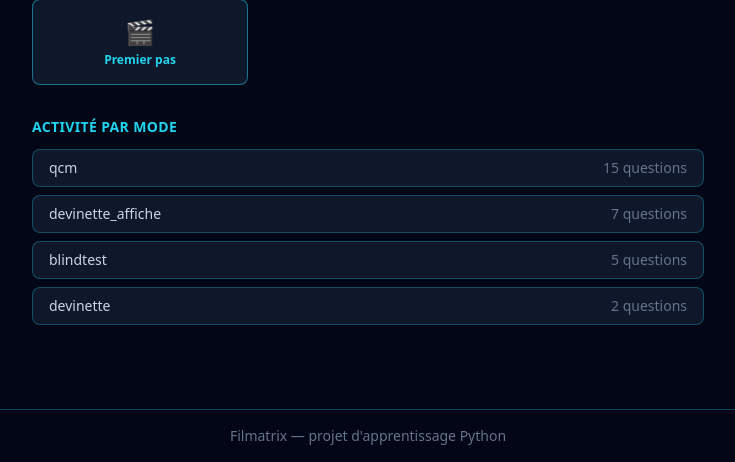
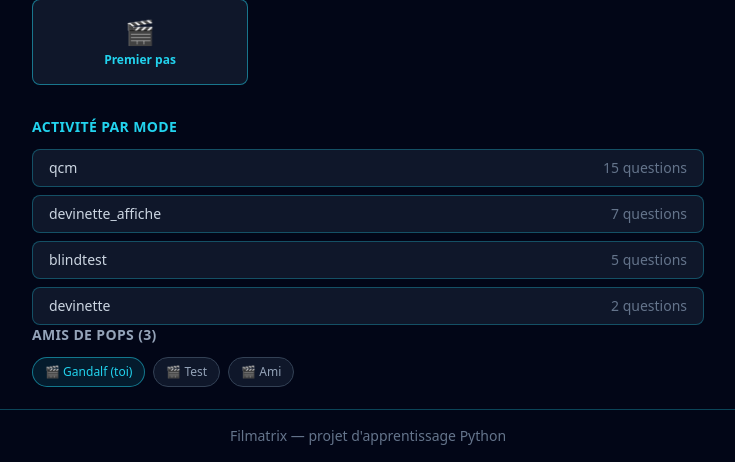
Before and after one commit to Pauline-hiez/filmatrix, a Flask app: page /joueur/5 in a window 1280 px wide. Shown: the part 338-800 px from the top of the page, without its empty margins (272-1007 px from the left). Run offline with Flask 3, Linux system fonts and the light colour scheme; a user stored in the database is signed in.

Commit message:
Affichage de la liste d'amis et amis en commun en page profil

```diff
--- a/app.py
+++ b/app.py
@@ -879,6 +879,14 @@ def create_app(database_uri: str | None = None) -> Flask:
                         }
                 )
 
+            viewed_user_friends = get_friends_list(viewed_user.id)
+            current_user_friends = get_friends_list(current_user.id)
+
+            current_user_friend_ids = {friend.id for friend in current_user_friends}
+            mutual_friends = [
+                    friend for friend in viewed_user_friends if friend.id in current_user_friend_ids
+                ]
+
             return render_template(
                     "profil_public.html",
                     viewed_user=viewed_user,
@@ -887,6 +895,8 @@ def create_app(database_uri: str | None = None) -> Flask:
                     level_info=level_info,
                     attempts_by_mode=attempts_by_mode,
                     all_badges=all_badges,
+                    viewed_user_friends=viewed_user_friends,
+                    mutual_friends=mutual_friends,
                 )
 
     @app.route("/notifications")
--- a/static/css/output.css
+++ b/static/css/output.css
@@ -1079,6 +1079,11 @@ video {
   border-color: rgb(34 211 238 / 0.1);
 }
 
+.border-slate-700 {
+  --tw-border-opacity: 1;
+  border-color: rgb(51 65 85 / var(--tw-border-opacity, 1));
+}
+
 .bg-cyan-400 {
   --tw-bg-opacity: 1;
   background-color: rgb(34 211 238 / var(--tw-bg-opacity, 1));
--- a/templates/profil_public.html
+++ b/templates/profil_public.html
@@ -56,5 +56,41 @@
     {% else %}
     <p class="text-slate-500">Aucune partie jouée pour le moment.</p>
     {% endif %}
+
+    {% if mutual_friends %}
+    <h3 class="text-sm font-bold text-cyan-400 uppercase tracking-wide mb-3 mt-8">
+        Amis en commun ({{ mutual_friends | length }})
+    </h3>
+    <div class="flex flex-wrap gap-2 mb-8">
+        {% for friend in mutual_friends %}
+        <a href="{{ url_for('public_profile', user_id=friend.id) }}"
+           class="text-xs bg-slate-900 border border-cyan-400/30 hover:border-cyan-400 text-slate-300 hover:text-cyan-400 px-3 py-1.5 rounded-full transition">
+            {{ friend.avatar or "🎬" }} {{ friend.username }}
+        </a>
+        {% endfor %}
+    </div>
+    {% endif %}
+
+    <h3 class="text-sm font-bold text-slate-400 uppercase tracking-wide mb-3">
+        Amis de {{ viewed_user.username }} ({{ viewed_user_friends | length }})
+    </h3>
+    {% if viewed_user_friends %}
+    <div class="flex flex-wrap gap-2">
+        {% for friend in viewed_user_friends %}
+        {% if friend.id == current_user.id %}
+            <span class="text-xs bg-cyan-400/10 border border-cyan-400/50 text-cyan-400 px-3 py-1.5 rounded-full">
+                {{ friend.avatar or "🎬" }} {{ friend.username }} (toi)
+            </span>
+        {% else %}
+            <a href="{{ url_for('public_profile', user_id=friend.id) }}"
+               class="text-xs bg-slate-900 border border-slate-700 hover:border-cyan-400 text-slate-400 hover:text-cyan-400 px-3 py-1.5 rounded-full transition">
+                {{ friend.avatar or "🎬" }} {{ friend.username }}
+            </a>
+        {% endif %}
+        {% endfor %}
+    </div>
+    {% else %}
+    <p class="text-slate-500 text-sm">Aucun ami pour le moment.</p>
+    {% endif %}
 </div>
 {% endblock %}
```
Also changed, not shown: instance/filmatrix.db.
